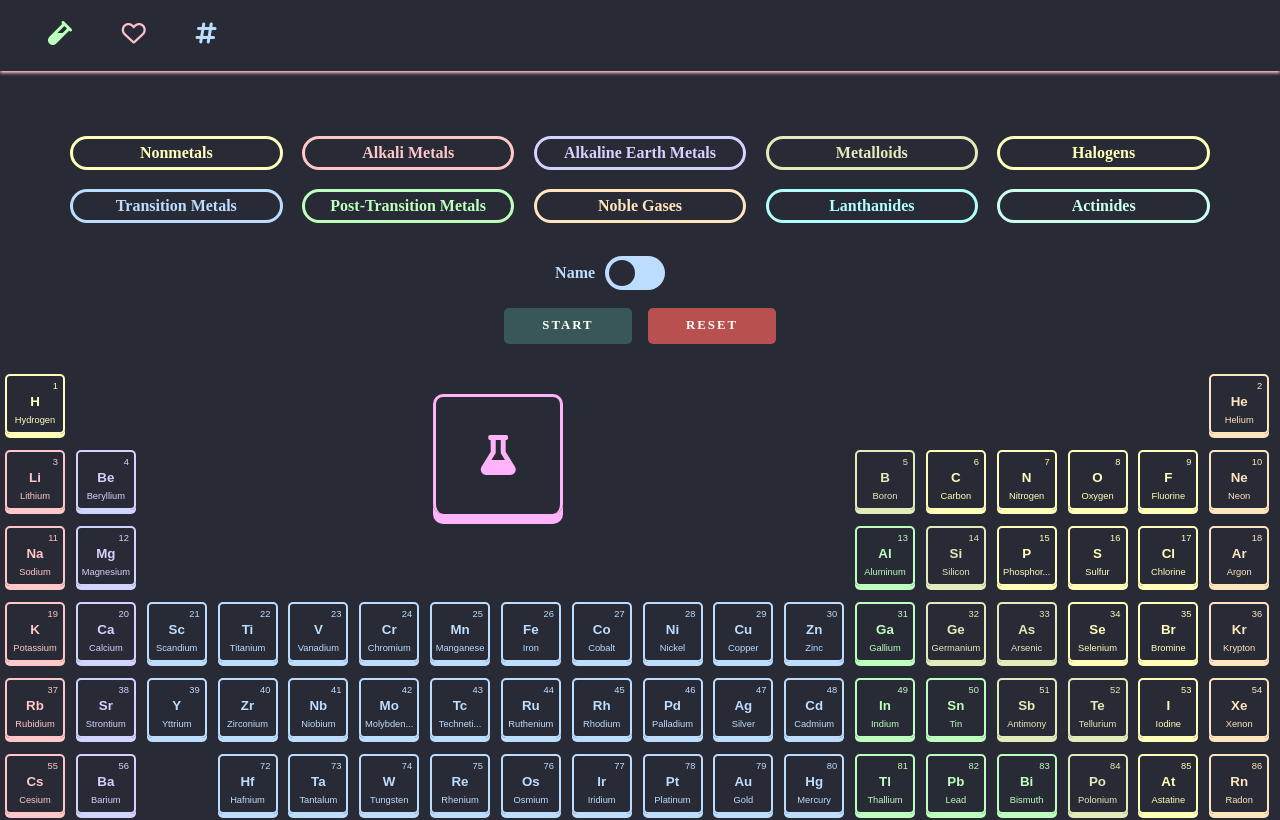
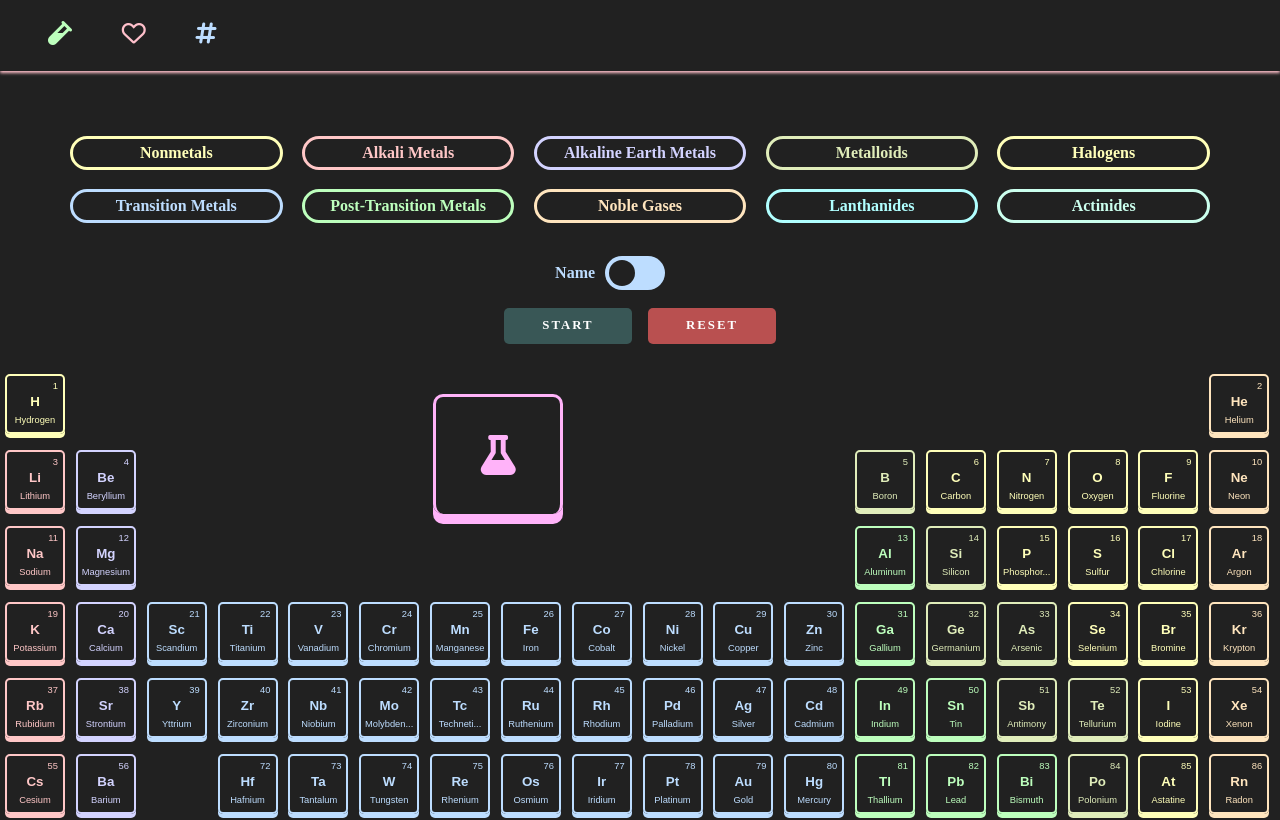
Before and after one commit to ryanpunwasi/valentnost, a React (Create React App) app: page / in a window 1280 px wide. Shown: the top 820 px of the page. Built offline with nearby package versions, Linux system fonts and the light colour scheme; a web font is replaced by a local one.

Commit message:
Use darker background

```diff
--- a/public/styles.css
+++ b/public/styles.css
@@ -19,7 +19,7 @@ body {
 }
 
 :root {
-  --bg-purple: #282a36;
+  --bg-purple: #212121;
   --bg-violet: #a67db8;
   --bg-green: #395756;
   --bg-dark: #383a59;
```
